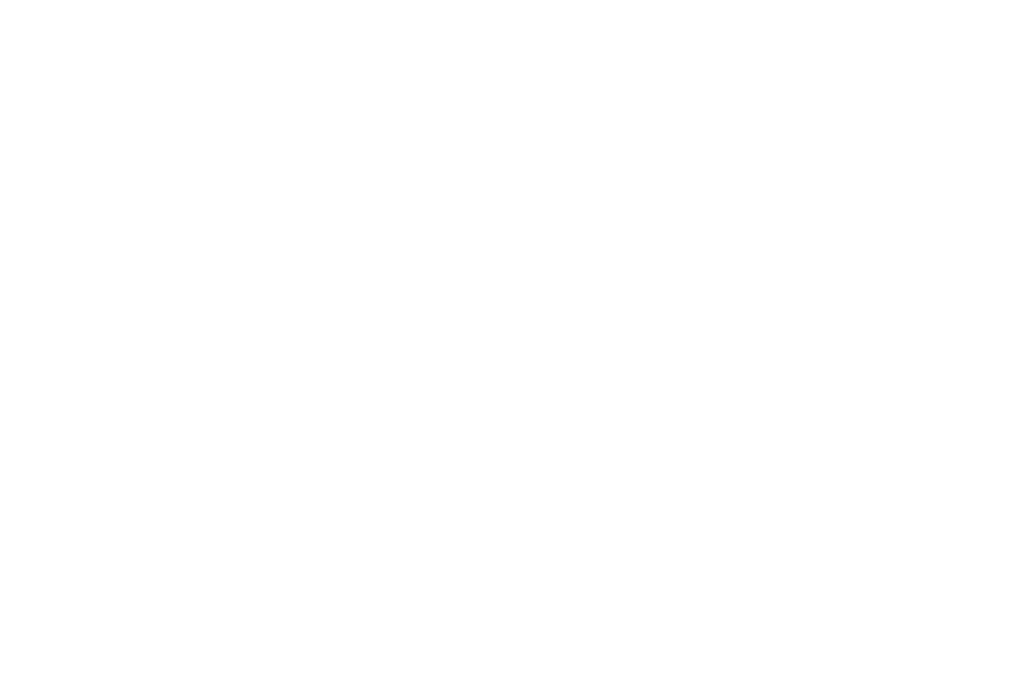
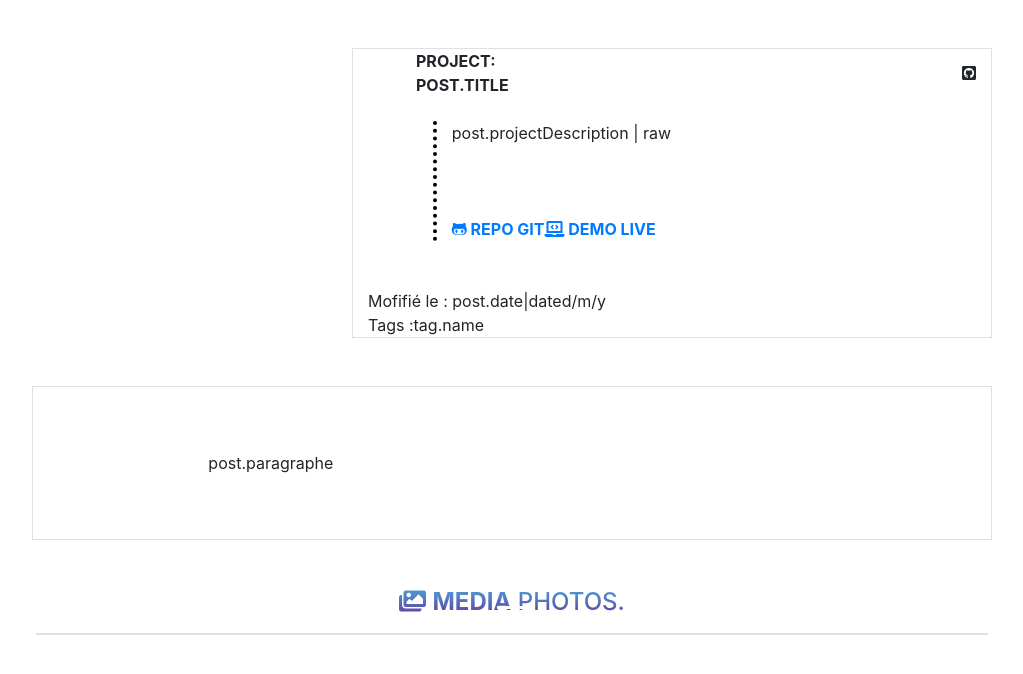
Before and after one commit to Yirzaraji/portfolio-react, a React (Create React App) app: page /post/1 in a window 1280 px wide. Before the commit this address had no page. Shown: the top 674 px of the page, without its empty margins (128-1151 px from the left). Built offline with nearby package versions, Linux system fonts and the light colour scheme.

Commit message:
Adding post view and routing logic

```diff
--- a/src/App.js
+++ b/src/App.js
@@ -7,7 +7,7 @@
 import Login from "./components/Pages/Login/Login";
 import Administration from "./components/Pages/Administration/Administration";
 import PDFViewer from "./components/Common/PDFViewer/PDFViewer";
-import Show from "./components/Pages/Post/Show";
+import Post from "./components/Pages/Post/Post";
 /* import logo from './logo.svg';
 
 export default function App(){
@@ -29,7 +29,7 @@
       <Route path="/login" element={<Login />} />
       <Route path="/administration" element={<Administration />} />
       <Route path="/administration/post-:id" element={<Administration />} />
-      <Route path="/post-:id" element={<Show />} />
+      <Route path="/post/:id" element={<Post />} />
       <Route
         path="/cv"
         element={<PDFViewer url="images/CV_Remi_Larrauri.pdf" />}
--- a/src/components/Pages/Administration/Administration.js
+++ b/src/components/Pages/Administration/Administration.js
@@ -172,19 +172,13 @@
                   <td>{post.git}</td>
                   <td>{post.date}|date("d/m/y")</td>
                   <td>
-                    <Link className="mr-2" to={`/post-${post.id}`}>
+                    <Link className="mr-2" to={`/post/${post.id}`}>
                       <i className="far fa-eye"></i>
                     </Link>
-                    <Link
-                      className="mr-2"
-                      to="{{ path('admin_edit', {'id': post.id}) }}"
-                    >
+                    <Link className="mr-2" to={`/post/edit/${post.id}`}>
                       <i className="far fa-edit"></i>
                     </Link>
-                    <Link
-                      className="mr-2"
-                      to="{{ path('admin_delete', {'id': post.id}) }}"
-                    >
+                    <Link className="mr-2" to={`/post/delete/${post.id}`}>
                       <i className="far fa-trash-alt"></i>
                     </Link>
                   </td>
--- /dev/null
+++ b/src/components/Pages/Post/Carousel.js
@@ -0,0 +1,60 @@
+import React from "react";
+const Carousel = () => (
+  <div className="container-fluidp-5">
+    <div className="row justify-content-center">
+      <div className="col-sm-10 col-md-11 col-lg-9 carouselPost">
+        <div
+          id="carouselExampleIndicators"
+          className="carousel slide"
+          data-ride="carousel"
+        >
+          <ol className="carousel-indicators">
+            {/* {% for image in post.images %} */}
+            <li
+              data-target="#carouselExampleIndicators"
+              data-slide-to="{ loop.index0 }"
+              className="active"
+            ></li>
+          </ol>
+          <div className="carousel-inner border">
+            {/* {% for image in post.images %} */}
+            <div className="carousel-item {% if loop.first %}active{% endif %}">
+              <img
+                className="d-block w-100"
+                src="{image.url }"
+                alt="First slide"
+              />
+              {/* {% endfor %} */}
+            </div>
+            <a
+              className="carousel-control-prev"
+              href="#carouselExampleIndicators"
+              role="button"
+              data-slide="prev"
+            >
+              <span
+                className="carousel-control-prev-icon"
+                aria-hidden="true"
+              ></span>
+              <span className="sr-only">Previous</span>
+            </a>
+            <a
+              className="carousel-control-next"
+              href="#carouselExampleIndicators"
+              role="button"
+              data-slide="next"
+            >
+              <span
+                className="carousel-control-next-icon"
+                aria-hidden="true"
+              ></span>
+              <span className="sr-only">Next</span>
+            </a>
+          </div>
+        </div>
+      </div>
+    </div>
+  </div>
+);
+
+export default Carousel;
--- /dev/null
+++ b/src/components/Pages/Post/Content.js
@@ -0,0 +1,19 @@
+import React from "react";
+const Content = () => (
+  <div className="container-fluid">
+    <div className="row justify-content-center">
+      <div
+        className="col-md-9 bg-white paragraphePost p-3 border"
+        id="para-post"
+      >
+        <div className="row justify-content-center">
+          <div className="col-md-8 text-justify pt-5 pb-5" id="post-txt">
+            post.paragraphe
+          </div>
+        </div>
+      </div>
+    </div>
+  </div>
+);
+
+export default Content;
--- /dev/null
+++ b/src/components/Pages/Post/Description.js
@@ -0,0 +1,60 @@
+import React from "react";
+const Description = () => (
+  <div className="container-fluid mx-0 mb-5">
+    <div className="row mt-5 mb-5 justify-content-center">
+      <div className="col-sm-10 col-md-7 col-lg-4 col-xl-3 p-0 text-right">
+        <div
+          className="img-fluid imgPost"
+          style={{ background: `url('http://127.0.0.1:8000/post.image')` }}
+          alt="Responsive image"
+        ></div>
+      </div>
+      <div className="col-sm-10 col-md-7 col-lg-7 col-xl-6 bg-white PostDescription border">
+        <div className="row justify-content-center">
+          <div className="col-md-12 d-flex justify-content-between postTitle">
+            <div className="project-title ml-5">
+              <b className="project">PROJECT:</b> <br />
+              <b className="projtitle text-uppercase">post.title</b>
+            </div>
+            <div className="img-icon-post d-flex align-items-center">
+              <i className="fab fa-github-square"></i>
+            </div>
+          </div>
+          <div className="col-md-9 line_leftBlack mt-4 mb-5 text-justify contentPost">
+            post.projectDescription | raw
+            <br />
+            <br />
+            {/* {% if post.git is not null %} */}
+            <br />
+            <br />
+            <a className="font-weight-bold" href="{post.git}" target="_blank">
+              <i className="fab fa-github-alt"></i> REPO GIT
+            </a>
+            <a className="font-weight-bold" href="{post.lien}" target="_blank">
+              <i className="fas fa-laptop-code"></i> DEMO LIVE
+            </a>
+            {/* {% endif %} */}
+          </div>
+        </div>
+        <div className="row">
+          <div className="col-12 text-left tagsBloc">
+            <span>
+              {/* {% if post.date is not null %} */}
+              Mofifié le : post.date|dated/m/y
+            </span>
+            {/* {% else %} */}
+
+            {/* {% endif %} */}
+          </div>
+          <div className="col-12 tagsBloc">
+            Tags :{/* {% for tag in post.tags %} */}
+            <span className="tagsPost">tag.name</span>
+            {/* {% endfor %} */}
+          </div>
+        </div>
+      </div>
+    </div>
+  </div>
+);
+
+export default Description;
--- /dev/null
+++ b/src/components/Pages/Post/Post.js
@@ -0,0 +1,16 @@
+import React from "react";
+import Carousel from "./Carousel";
+import Content from "./Content";
+import Description from "./Description";
+import TitleCarousel from "./TitleCarousel";
+
+const Show = () => (
+  <div className="section">
+    <Description />
+    <Content />
+    <TitleCarousel />
+    <Carousel />
+  </div>
+);
+
+export default Show;
--- a/src/components/Pages/Post/Show.js
+++ /dev/null
@@ -1,4 +0,0 @@
-import React from "react";
-const Show = () => {};
-
-export default Show;
--- /dev/null
+++ b/src/components/Pages/Post/TitleCarousel.js
@@ -0,0 +1,14 @@
+import React from "react";
+const Content = () => (
+  <div className="container-fluid">
+    <div className="row">
+      <div className="col-md-12 text-center color titleColor mt-5 mb-2">
+        <h4>
+          <i className="fas fa-images"></i> <b>MEDIA</b> PHOTOS.
+        </h4>
+      </div>
+    </div>
+  </div>
+);
+
+export default Content;
```
